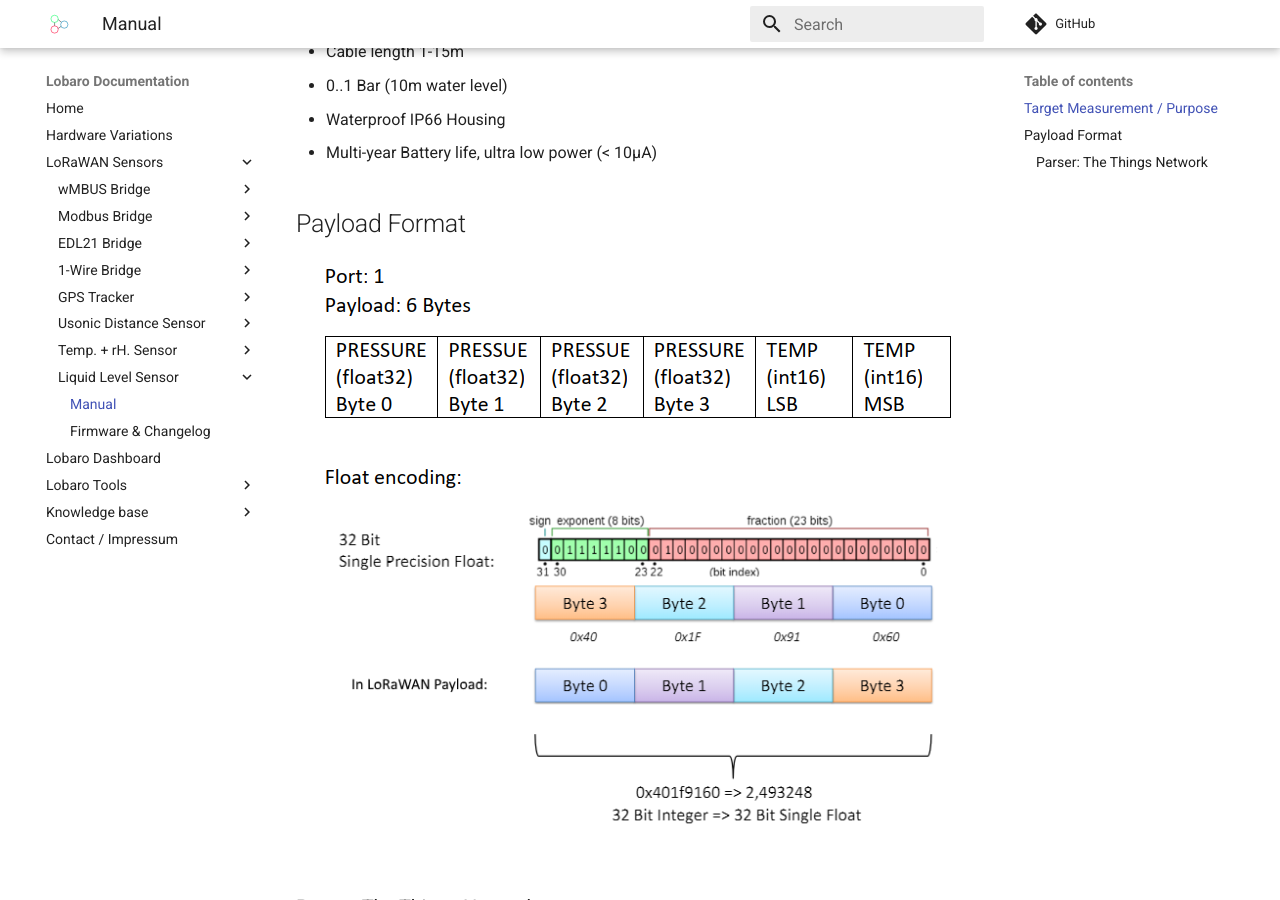
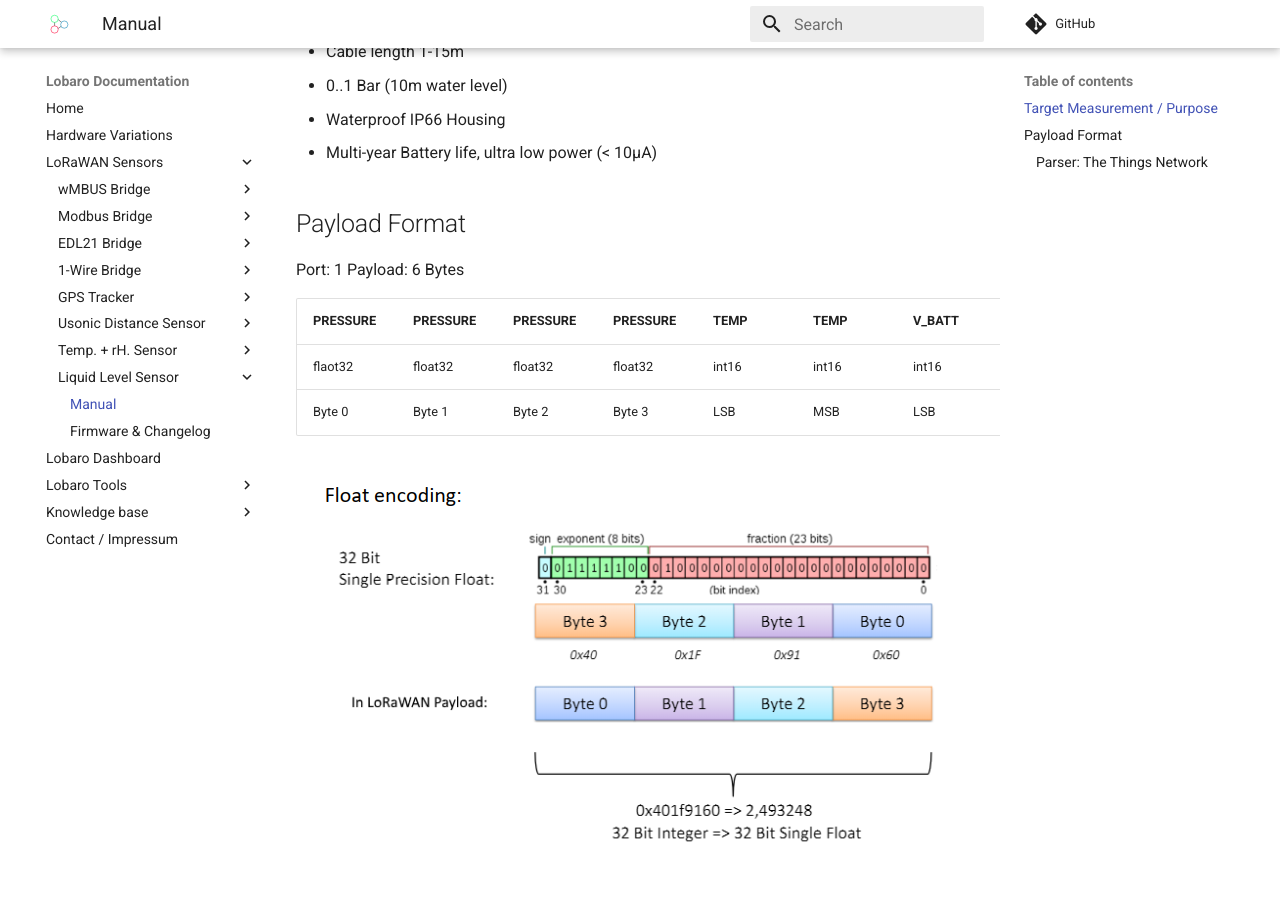
Before and after one commit to Lobaro/docs, an MkDocs documentation site: the page built from docs/lorawan-sensors/pressure-lorawan/index.md, in a window 1280 px wide and 900 px high, scrolled down 672 px. Built offline with MkDocs 1.6.1 and Material for MkDocs 9.7.7, drawn with Linux system fonts in a browser that asks for light colours; a script that is not in the unit is left out; comment, search, counter and statistics services are not loaded.

Commit message:
Added V_Battery Information in Payload

```diff
--- a/docs/lorawan-sensors/pressure-lorawan/index.md
+++ b/docs/lorawan-sensors/pressure-lorawan/index.md
@@ -13,6 +13,14 @@ Precise liquid level measurement, e.g. for tanks, via LoRaWAN.
 * Multi-year Battery life, ultra low power (< 10µA)
 
 ## Payload Format
+
+Port: 1
+Payload: 6 Bytes
+
+| PRESSURE | PRESSURE | PRESSURE | PRESSURE | TEMP | TEMP | V_BATT | V_BATT |
+|------|------|------|------|-----|------|------|------|
+|flaot32|float32|float32|float32|int16|int16|int16|int16|
+|Byte 0|Byte 1|Byte 2|Byte 3|LSB|MSB|LSB|MSB|
 
 ![Payload Format](files/payload-format.png)
 
```
Also changed, not shown: docs/lorawan-sensors/pressure-lorawan/firmware.md (+3 -0 lines), docs/lorawan-sensors/pressure-lorawan/files/payload-format.png, 1 other file.
